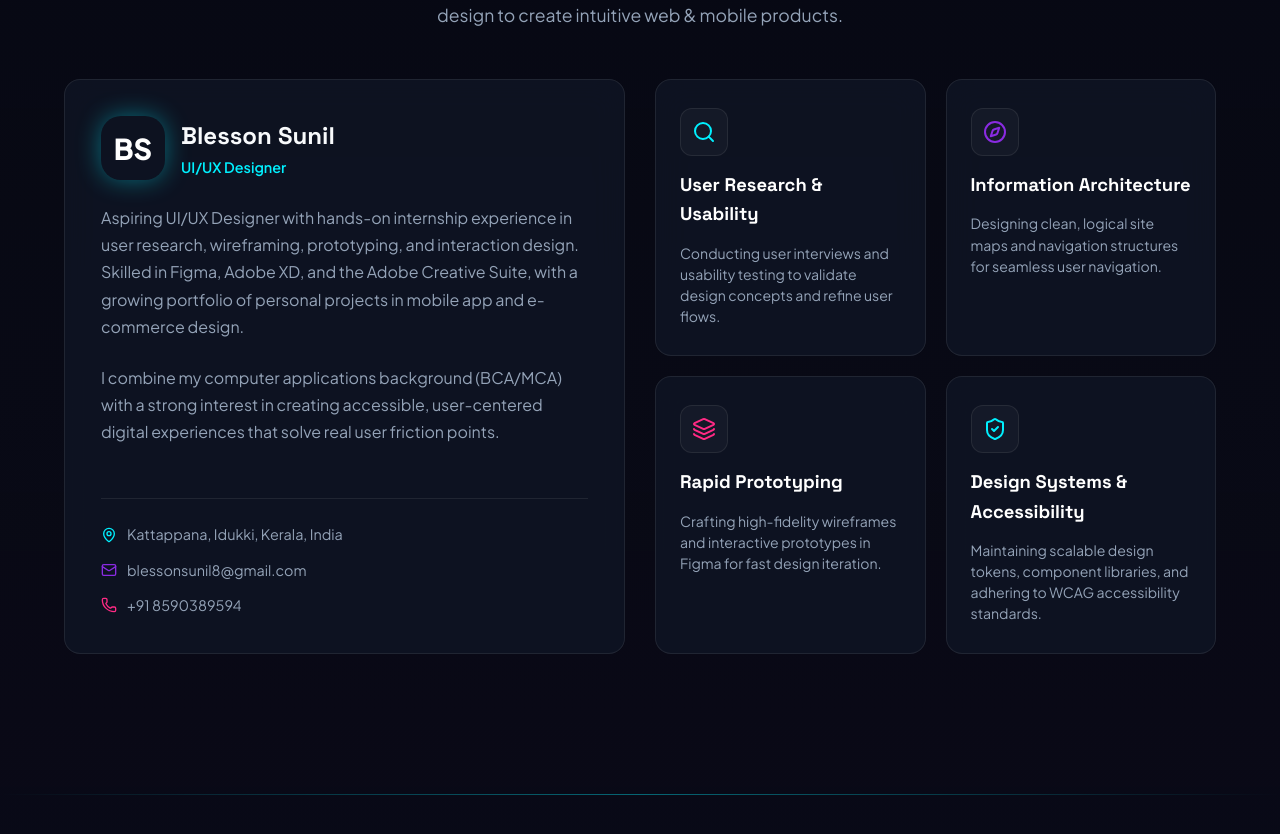
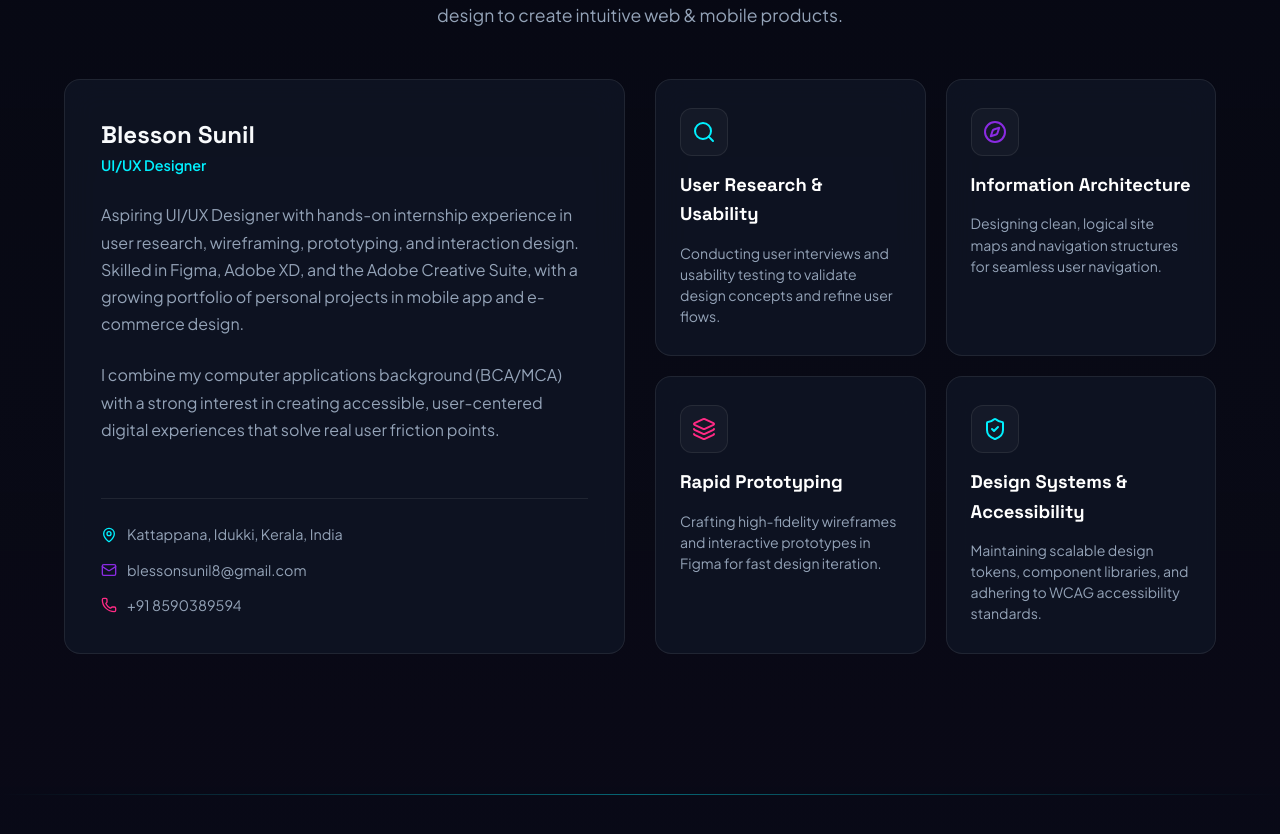
Before and after one commit to blackmorego/Blesson-Sunil-Portfolio, a React (Vite) app: page / in a window 1280 px wide. Shown: the part 1105-1939 px from the top of the page. Built offline with nearby package versions, Linux system fonts and the light colour scheme; no server answers.

Commit message:
Remove BS icon from About Me section

```diff
--- a/src/components/About.jsx
+++ b/src/components/About.jsx
@@ -67,22 +67,7 @@ export default function About() {
                 marginBottom: '24px',
               }}
             >
-              <div
-                style={{
-                  width: '64px',
-                  height: '64px',
-                  borderRadius: '20px',
-                  display: 'flex',
-                  alignItems: 'center',
-                  justifyContent: 'center',
-                  fontWeight: 800,
-                  fontSize: '1.8rem',
-                  color: '#fff',
-                  boxShadow: '0 0 25px rgba(0, 240, 255, 0.4)',
-                }}
-              >
-                BS
-              </div>
+
               <div>
                 <h3 className="font-display" style={{ fontSize: '1.5rem', fontWeight: 700 }}>
                   Blesson Sunil
```
